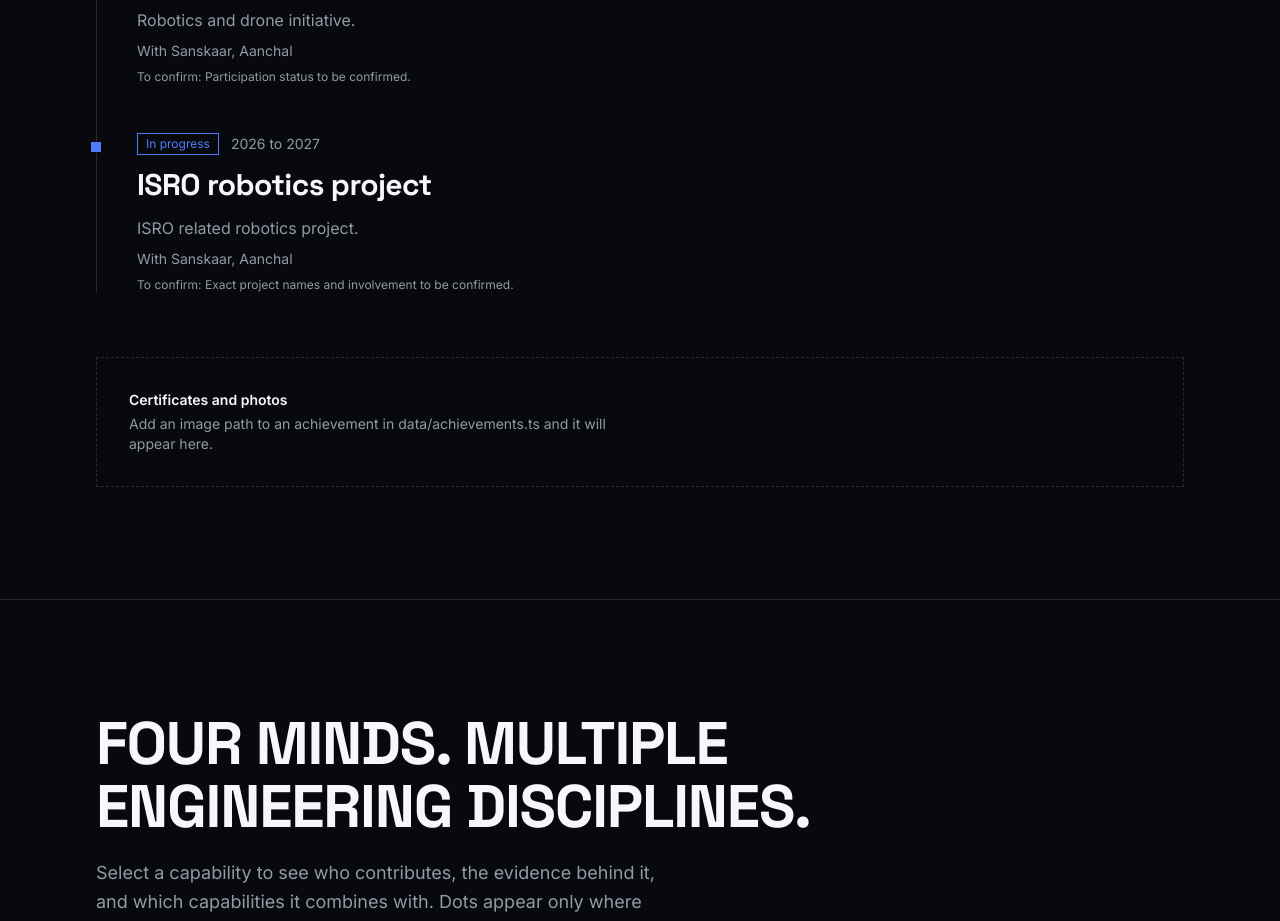
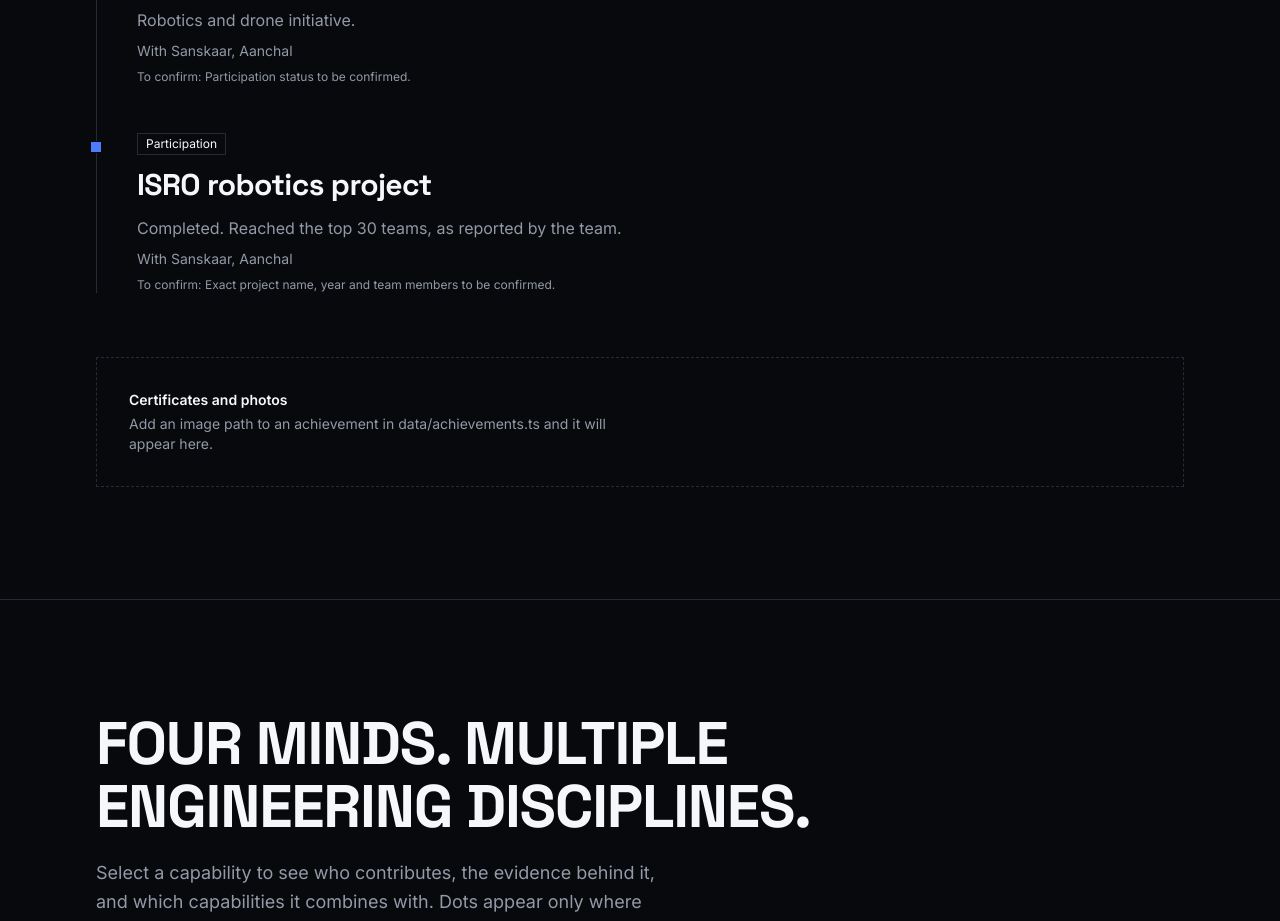
Before and after one commit to SanskaarUndale21/Quadbits, a Next.js app: page / in a window 1280 px wide. Shown: the part 5920-6841 px from the top of the page. Built offline with nearby package versions, Linux system fonts and the light colour scheme.

Commit message:
Update ISRO robotics project as completed, top 30 teams

```diff
--- a/data/achievements.ts
+++ b/data/achievements.ts
@@ -55,10 +55,9 @@
   {
     id: "isro",
     title: "ISRO robotics project",
-    kind: "in-progress",
-    date: "2026 to 2027",
-    detail: "ISRO related robotics project.",
+    kind: "participation",
+    detail: "Completed. Reached the top 30 teams, as reported by the team.",
     members: ["sanskaar", "aanchal"],
-    confirm: "Exact project names and involvement to be confirmed.",
+    confirm: "Exact project name, year and team members to be confirmed.",
   },
 ];
```
